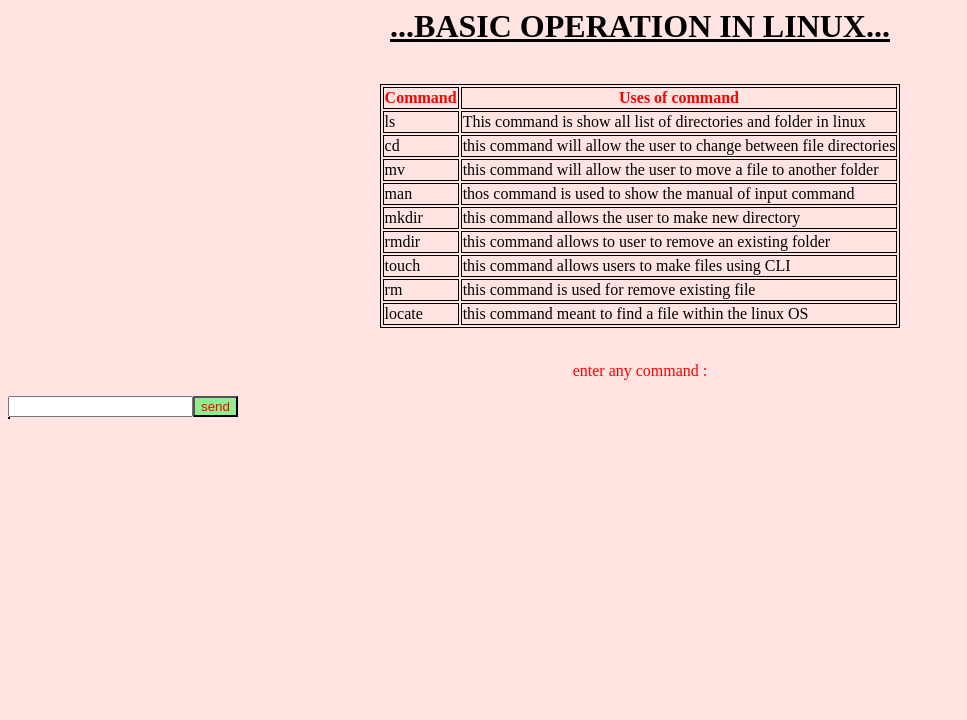
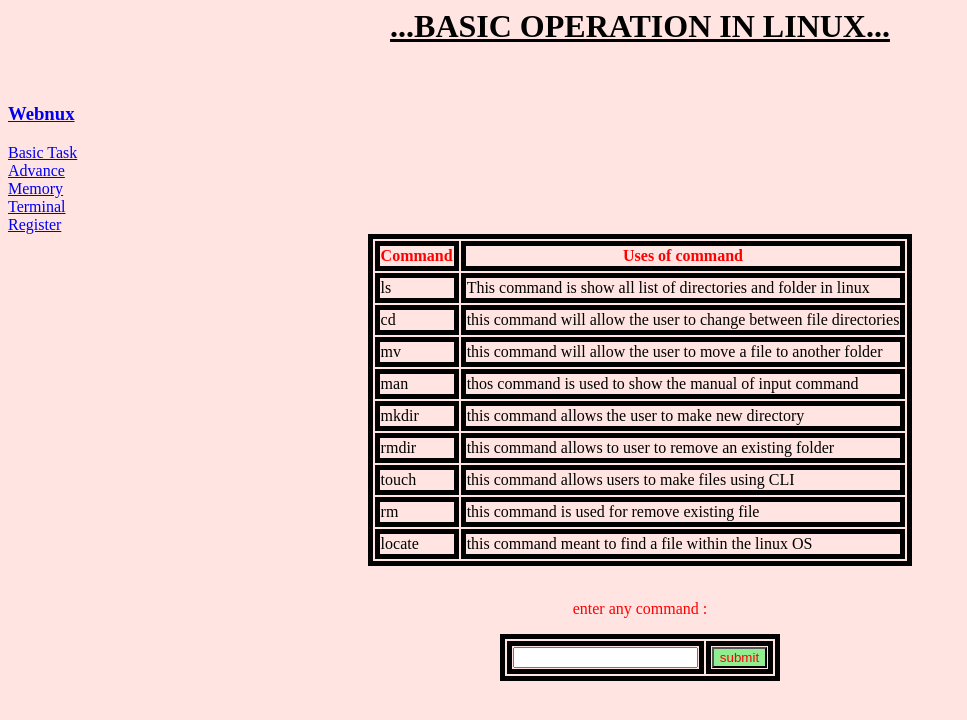
Before and after one commit to Ankur081/Python_Linuxproject2018, a plain HTML site: page basic.html in a window 1280 px wide. Shown: the whole page, without its empty margins (0-967 px from the left). Drawn offline with Linux system fonts and the light colour scheme.

Commit message:
Add files via upload

```diff
--- a/basic.html
+++ b/basic.html
@@ -5,10 +5,20 @@
 <br>
 <style>
 table,th,td
-{border: 1px solid black;
+{border: 5px solid black;
 }
 </style>
 <body style="background-color:#FFE4E1">
+<div class="header">
+        <a href="http://webnux.blogspot.com/"class="logo"><h3><b>Webnux</b></h3></a>
+  <div class="header-right">
+          <a class="active" href="basic.html">Basic Task</a><br>
+          <a href="advance.html">Advance</a><br>
+          <a href="manage.html">Memory</a><br>
+          <a href="https://192.168.43.142:4200/">Terminal</a><br>
+          <a href="regi_form.html">Register</a>
+  </div>
+</div>
 <table align="center">
 	<tr><th style="color:red;">Command</th>
 	    <th style="color:red;">Uses of command</th></tr>
@@ -35,10 +45,10 @@
 
 
 <form method=POST action ="/cgi-bin/add.cgi">
-<table>
-<p style="color:red" align="center"> enter any command :</p><input style="color:green;" type=text name=c >
-<tr align="center"><input style="color:red;background-color:lightgreen;" type=submit value= send ></tr>
-</table>
+	<table align="center">
+<p style="color:red" align="center"> enter any command :</p>
+<tr><td><input style="color:green;" type=text name=c></td>
+	<td><input style="color:red;background-color:lightgreen;" type=submit value= submit></td></tr>
 </form>
 
 </body>
```
